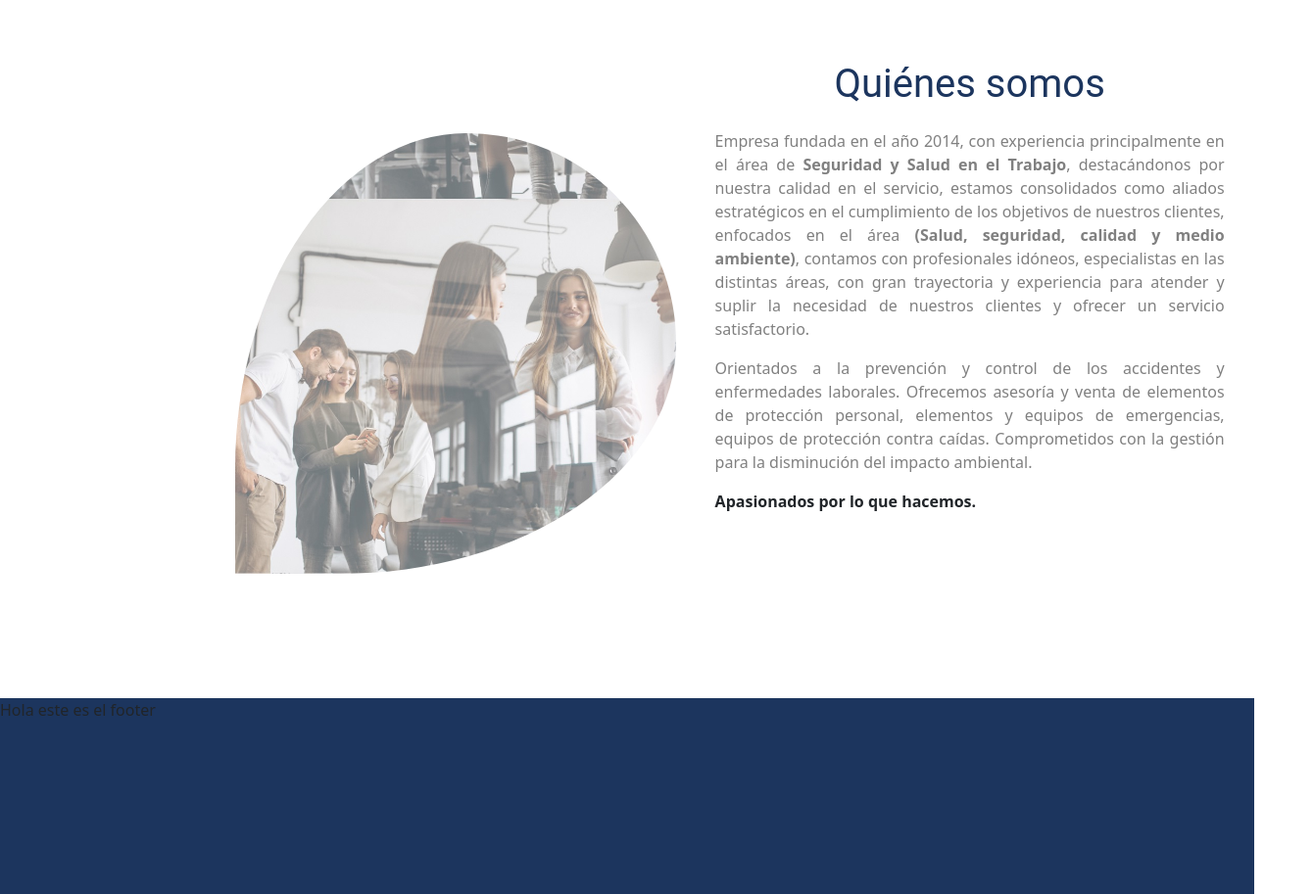
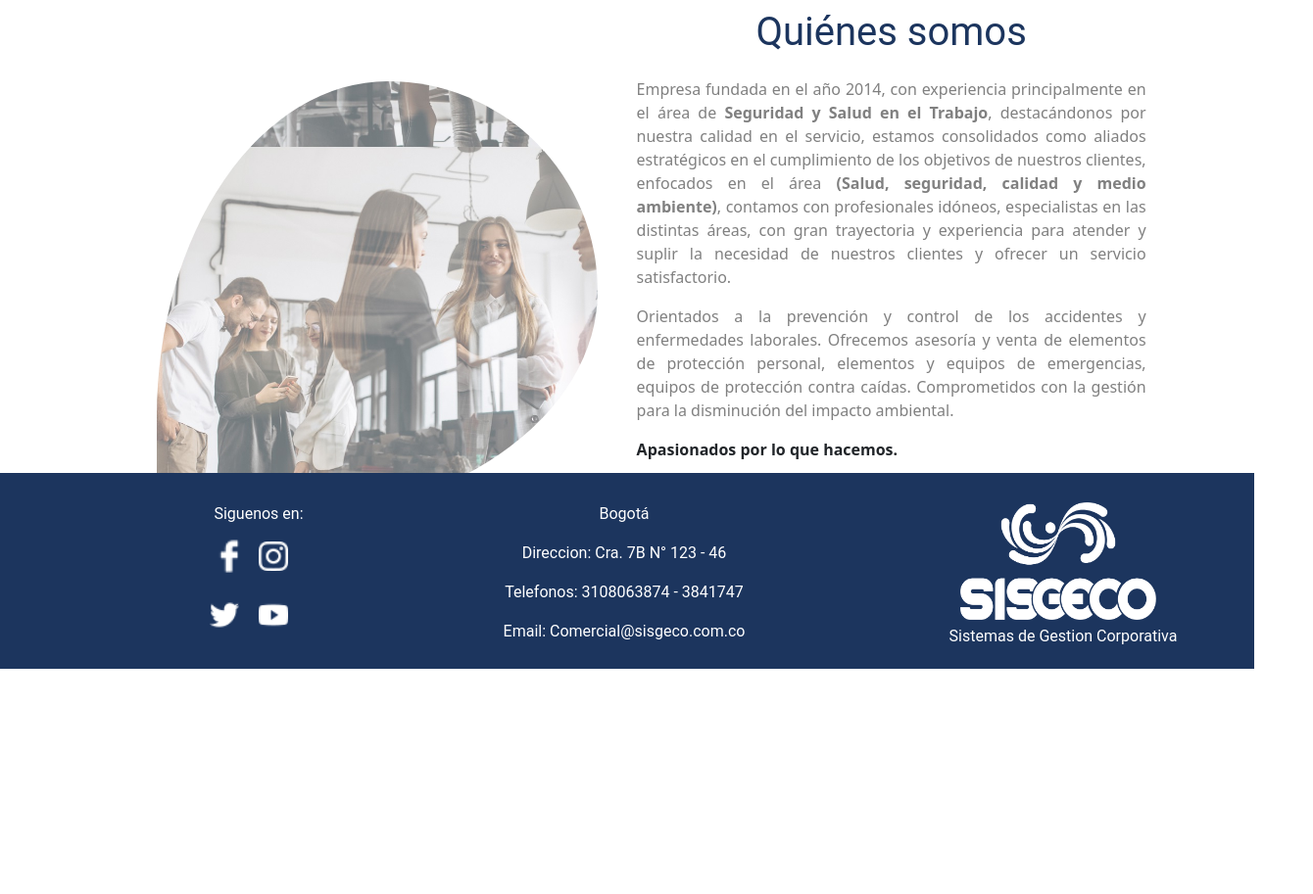
Before and after one commit to YesidAros/PaginaSisgeco, a plain HTML site: page Index.html in a window 1280 px wide. Shown: the part 1767-2680 px from the top of the page at 98% size, 1340 px wide, since content can reach past the window. After the commit the page ends 2450 px from the top, so only its background shows below. Drawn offline with nearby package versions, Linux system fonts and the light colour scheme.

Commit message:
se finaliza desarrollo pagina

```diff
--- a/Index.html
+++ b/Index.html
@@ -16,15 +16,15 @@
 
 <body>
     <header>
-        <div class="menu">
+        <div class="menu" id="menu">
             <div class="logo">
                 <a href="#"><img src="images/logo_.png" alt="SISGECO"></a>
             </div>
             <div class="menuopciones">
                 <ul>
-                    <Li> <a href="#"><b>Inicio</b></a> </Li>
-                    <Li> <a href="#"><b>Servicios</b></a> </Li>
-                    <Li> <a href="#"><b>Quienes Somos</b></a> </Li>
+                    <li> <a href="#menu"><b>Inicio</b></a> </li>
+                    <li> <a href="#servicios"><b>Servicios</b></a> </li>
+                    <li> <a href="#quienessomos"><b>Quienes Somos</b></a> </li>
                 </ul>
             </div>
             <div class="boton">
@@ -56,7 +56,7 @@
                                 resolución 0312 del 2019</p>
                         </div>
                     </div>
-                    <div class="fs-slide" style="background-image: url(images/02.jpg);">
+                    <div class="fs-slide" style="background-image: url(images/02_.jpg);">
                     </div>
                     <div class="fs-slide" style="background-image: url(images/03.jpg);">
                     </div>
@@ -87,7 +87,7 @@
         </div>
     </div>
 
-    <div class="Contenido">
+    <div class="Contenido" id="servicios">
         <div class="nuestroservicios">
             <h3>Nuestros Servicios</h3>
             <p>Todos nuestros servicios, soluciones, soportes y asesorías son elaborados mediante un completo
@@ -125,9 +125,9 @@
                 <div class="EPPSLogo"><img src="images/EPPS.png"></div>
                 <div class="EPPSContenedor">
                     <div class="EPPSTitulo"><p><b>EPP'S</b></p> </div>
-                    <div class="EPPSlInfo"> <P>basado en la norma ISO 14001, facilita que una
-                        organización controle todas sus actividades, servicios y productos que
-                        pueden causar algún impacto sobre el medio ambiente.</P>
+                    <div class="EPPSlInfo"> <P>Elementos de protección personal. Estos elementos nos protegerán
+                        de los peligros del medio, la correcta seleccion de
+                        estos elementos depende del tipo de riesgo y actividad</P>
                      </div>
                 </div>
             </div>
@@ -147,9 +147,8 @@
                 <div class="AsesoriasLogo"><img src="images/Asesorias.png"></div>
                 <div class="AsesoriasContenedor">
                     <div class="AsesoriasTitulo"><p><b>Asesorias</b></p> </div>
-                    <div class="AsesoriaslInfo"> <P>basado en la norma ISO 14001, facilita que una
-                        organización controle todas sus actividades, servicios y productos que
-                        pueden causar algún impacto sobre el medio ambiente.</P>
+                    <div class="AsesoriaslInfo"> <P>Servicios de Asesorias en Implementacion de Sistemas seguiridad y
+                        salud en el trabajo de acuerdo a la normatividad vigente y a las necesidades de cada cliente. </p>
                      </div>
                 </div>
             </div>
@@ -158,14 +157,14 @@
                 <div class="EmergenciasLogo"><img src="images/Emergencias.png"></div>
                 <div class="EmergenciasContenedor">
                     <div class="EmergenciasTitulo"><p><b>Emergencias</b></p> </div>
-                    <div class="EmergenciaslInfo"> <P>basado en la norma ISO 14001, facilita que una
-                        organización controle todas sus actividades, servicios y productos que
-                        pueden causar algún impacto sobre el medio ambiente.</P>
+                    <div class="EmergenciaslInfo"> <P>Planes de Emergencias integrando un completo panorama de
+                        factores de riesgo, teniendo en cuenta su vulnerabilidad y minimizando la factibilidad con capacitaciones
+                        requeridas.</P>
                      </div>
                 </div>
             </div>
 
-            <div class="quienessomos">
+            <div class="quienessomos" id="quienessomos">
                 <div class="quienessomosimg">
                 </div>
                 <div class="quienessomosinfo">
@@ -187,13 +186,38 @@
 
     <footer>
         <div class="Contenedorfooter">
-            <div>
-                <p>Hola este es el footer</p>
+
+            <div class="Empresa">
+                <div class="empresalogo">
+                    <img src="images/logo.png" alt="SISGECO">
+                </div>
+                <div class="empresainfo">
+                    <p>Sistemas de Gestion Corporativa</p>
+                </div>
             </div>
 
+            <div class="DatosEmpresa">
+                <p>Bogotá</p>
+                <p>Direccion: Cra. 7B N° 123 - 46</p>
+                <p>Telefonos: 3108063874 - 3841747</p>
+                <p>Email: Comercial@sisgeco.com.co</p>
+            </div>
+
+            <div class="redes">
+                <p>Siguenos en:</p>
+                <div class="Facebook">
+                    <a href="https://www.facebook.com/profile.php?id=100010170970014" target="_blank"> <img src="images/facebook.png" alt="Facebook" ></a>
+                </div>
+                <div class="Instagram">
+                    <a href="https://www.instagram.com/sisgeco.sas/" target="_blank"> <img src="images/instagram.png" alt="Instagram"></a>
+                </div>
+                <div class="Twitter">
+                    <a href="https://twitter.com/SISGECO_SAS" target="_blank"> <img src="images/twitter.png" alt="Twitter"></a>
+                </div>
+                <div class="Youtube">
+                    <a href="#"target="_blank"> <img src="images/youtube.png" alt="youtube"></a>
+                </div>
+            </div>
         </div>
-
     </footer>
-
-
 </body>
--- a/css/estilos.css
+++ b/css/estilos.css
@@ -113,20 +113,30 @@
 /************************ Estilos Contenido ************************/
 
 .Contenido {
-    /*background-color: red;*/
+
     position: absolute;
     top: 0;
     bottom: 0;
     right: 7%;
     left: 7%;
     width: 86%;
+    height: auto;
     margin-top: 45%;
 }
 
 /************************ Estilos Servicios ***************************/
+
+.infoservicios {
+
+    position: absolute;
+    width: 1100px;
+    margin-top: 50px;
+    margin-left: 70px;
+}
+
 .nuestroservicios {
     position: relative;
-    margin: 10% 20% 2%;
+    margin: 3% 20% 2%;
     text-align: justify;
 }
 
@@ -146,13 +156,7 @@
 
 }
 
-.infoservicios {
 
-    position: absolute;
-    width: 1100px;
-    margin-top: 50px;
-    margin-left: 150px;
-}
 
 /**** Estilos Servicios SG-SST ***/
 
@@ -696,12 +700,125 @@
 /**************** Footer *******************/
 
 .Contenedorfooter {
-    position: absolute;
+    position: relative;
     background-color: #1C355E;
     width: 100%;
     height: 200px;
-    top: 2480px;
+    top: 2250px;
     bottom: 0;
     right: 0%;
     left: 0%;
 }
+
+.Empresa {
+    position: absolute;
+    top: 15%;
+    bottom: 0;
+    right: 0;
+    left: 75%;
+    width: 250px;
+    height: 160px;
+}
+
+.empresalogo img {
+    height: 120PX;
+    margin-left: 20px;
+}
+
+.empresainfo{
+    color: white;
+    margin-top: 5px;
+    text-align: center;
+    font-family: 'Roboto', Arial, Helvetica, sans-serif;
+}
+
+.DatosEmpresa {
+    position: absolute;
+    top: 15%;
+    bottom: 0;
+    right: 0;
+    left: 40%;
+    width: 250px;
+    height: 160px;
+}
+
+.DatosEmpresa p {
+    color: white;
+    text-align: center;
+    font-family: 'Roboto', Arial, Helvetica, sans-serif;
+}
+
+.redes {
+    position: absolute;
+    top: 15%;
+    bottom: 0;
+    right: 0;
+    left: 5%;
+    width: 400px;
+    height: 160px;
+}
+
+.redes p {
+    color: white;
+    text-align: center;
+    font-family: 'Roboto', Arial, Helvetica, sans-serif;
+}
+
+.Facebook {
+    display: inline-block;
+    height: 50px;
+    position: absolute;
+    top: 35px;
+    bottom: 0;
+    right: 0;
+    left: 150px;
+}
+
+.Facebook img{
+    width: 40px;
+}
+
+
+.Instagram {
+    display: inline-block;
+    height: 50px;
+    position: absolute;
+    top: 40px;
+    bottom: 0;
+    right: 0;
+    left: 200px;
+}
+
+.Instagram img{
+    width: 30px;
+}
+
+
+.Twitter {
+    display: inline-block;
+    height: 50px;
+    position: absolute;
+    top: 100px;
+    bottom: 0;
+    right: 0;
+    left: 150px;
+}
+
+.Twitter img{
+    width: 30px;
+}
+
+
+.Youtube {
+    display: inline-block;
+    height: 50px;
+    position: absolute;
+    top: 100px;
+    bottom: 0;
+    right: 0;
+    left: 200px;;
+}
+
+.Youtube img{
+    width: 30px;
+}
```
Also changed, not shown: images/02_.jpg (added), images/facebook.png (added), images/instagram.png (added), images/twitter.png (added), images/youtube.png (added), 1 other file.
